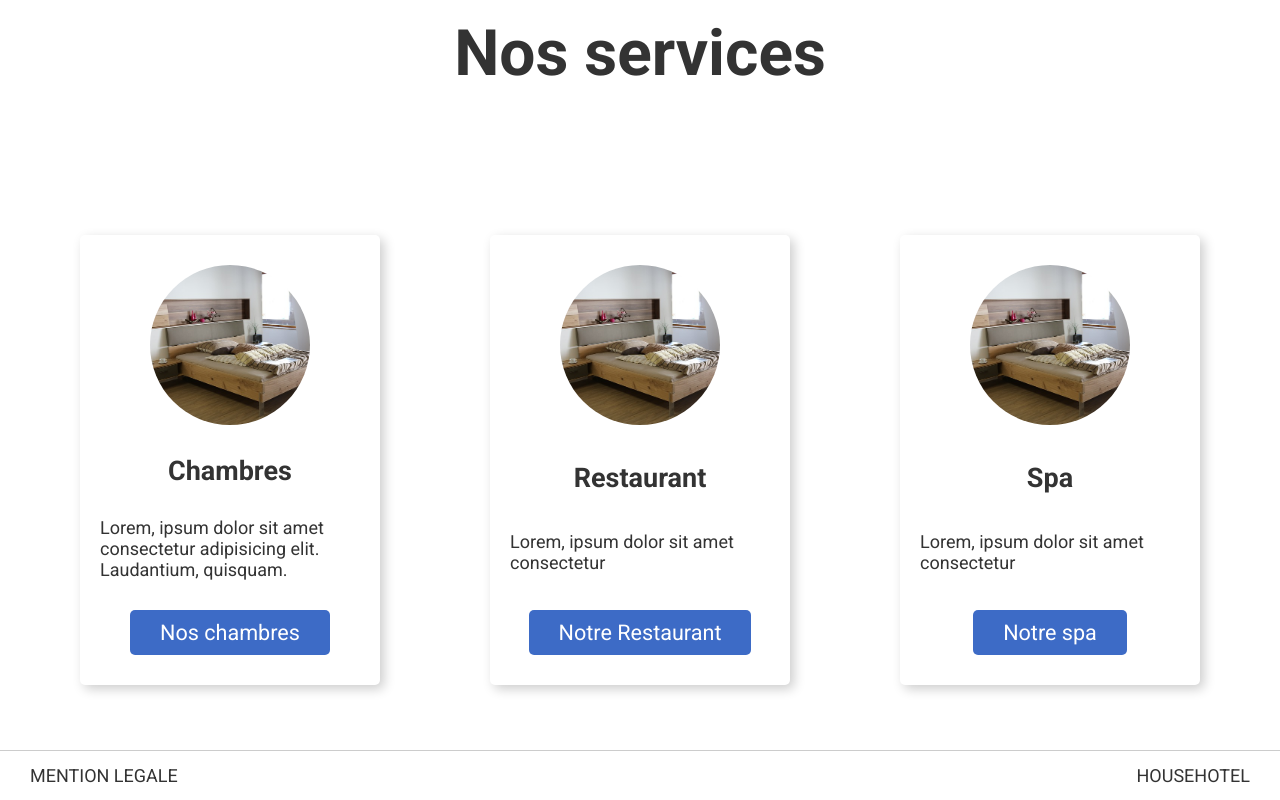
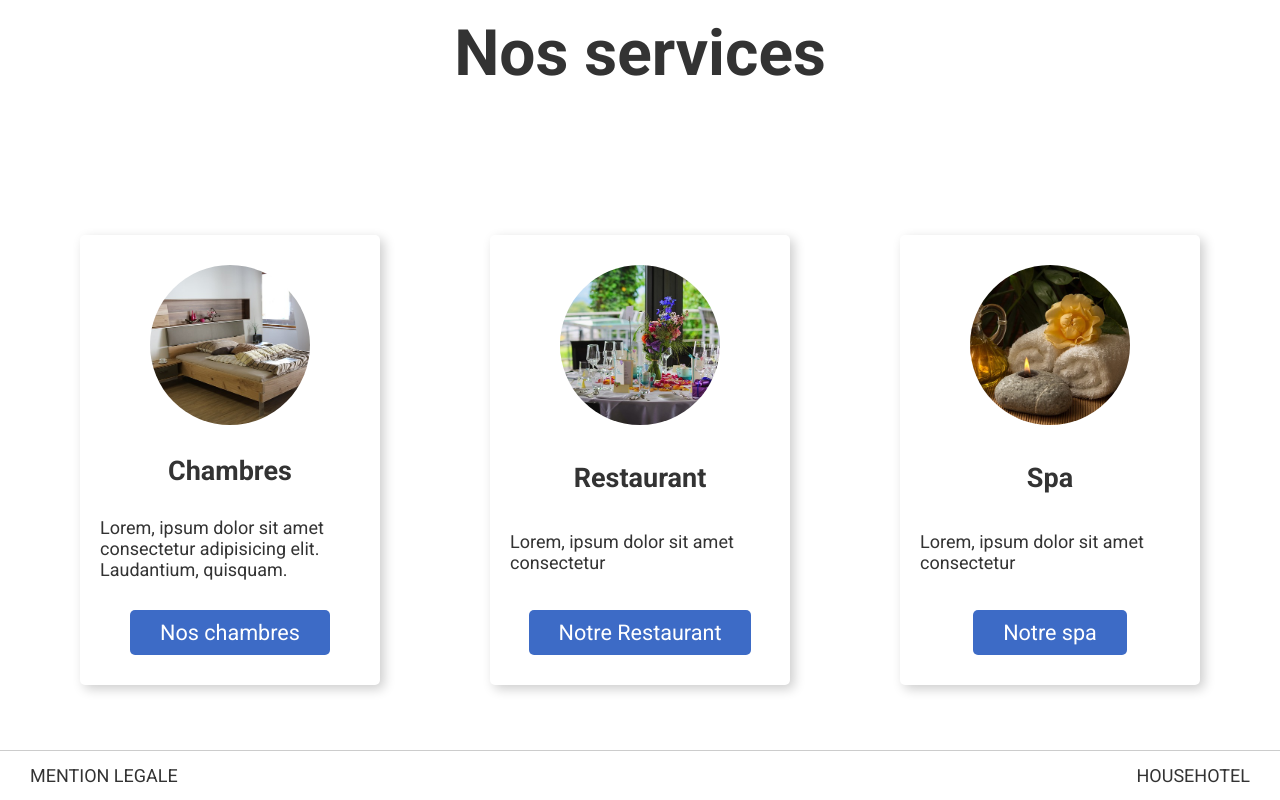
Before and after one commit to Edjek/css-responsive-30-01-2023, a plain HTML site: page househotel/index.html in a window 1280 px wide. Shown: the part 850-1650 px from the top of the page. Drawn offline with nearby package versions, Linux system fonts and the light colour scheme.

Commit message:
househotel

```diff
--- a/househotel/index.html
+++ b/househotel/index.html
@@ -51,13 +51,13 @@
                         <a href="" class="btn">Nos chambres</a>
                     </div>
                     <div class="card">
-                        <img src="assets/img/room-640.jpg" alt="nos chambres" />
+                        <img src="assets/img/restaurant-640.jpg" alt="nos chambres" />
                         <h3>Restaurant</h3>
                         <p>Lorem, ipsum dolor sit amet consectetur</p>
                         <a href="" class="btn">Notre Restaurant</a>
                     </div>
                     <div class="card">
-                        <img src="assets/img/room-640.jpg" alt="nos chambres" />
+                        <img src="assets/img/spa-640.jpg" alt="nos chambres" />
                         <h3>Spa</h3>
                         <p>Lorem, ipsum dolor sit amet consectetur</p>
                         <a href="" class="btn">Notre spa</a>
```
Also changed, not shown: househotel/assets/img/restaurant-640.jpg (added), househotel/assets/img/spa-640.jpg (added), househotel/assets/img/swimming-pool-1920.jpg (deleted).
